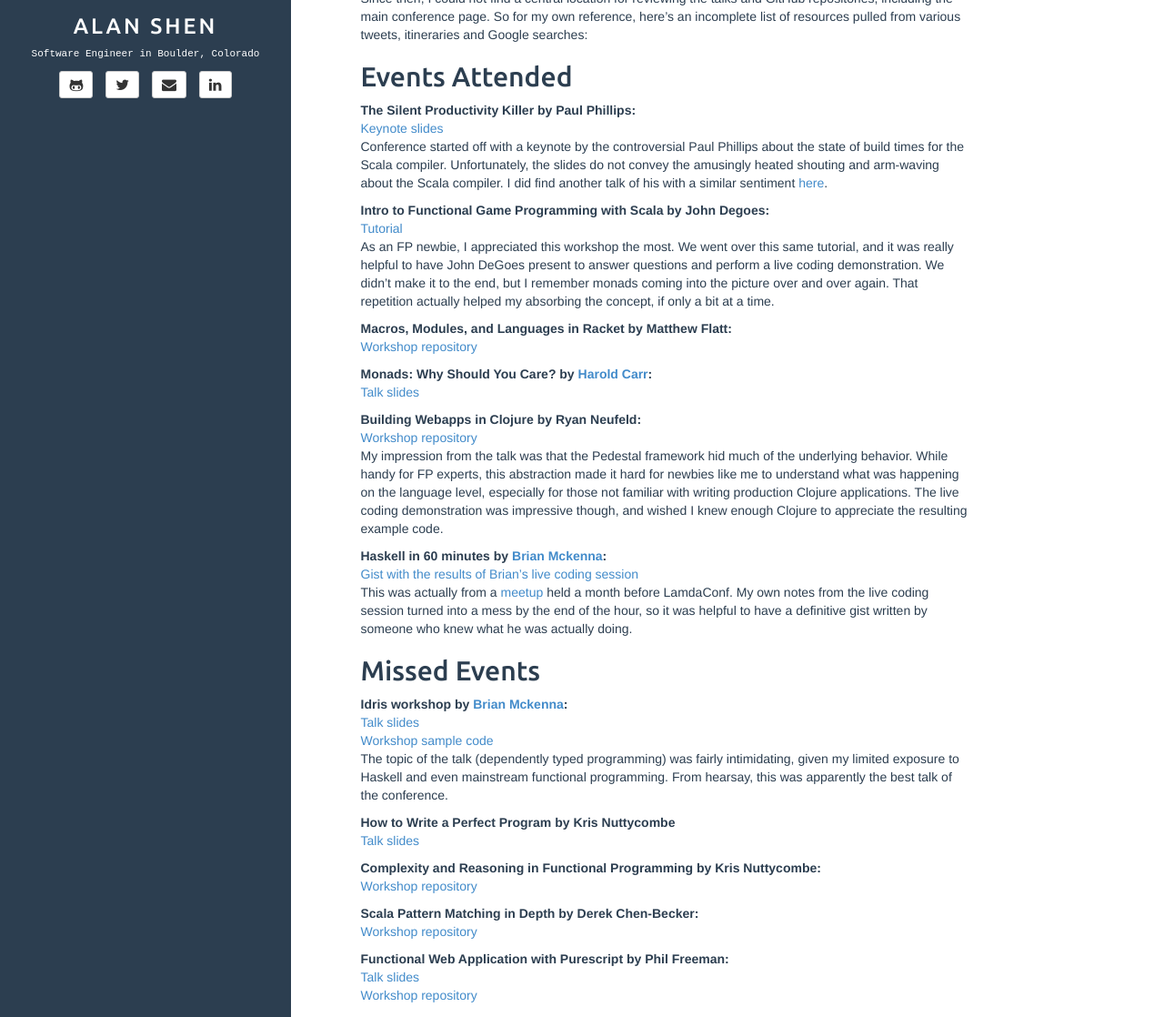
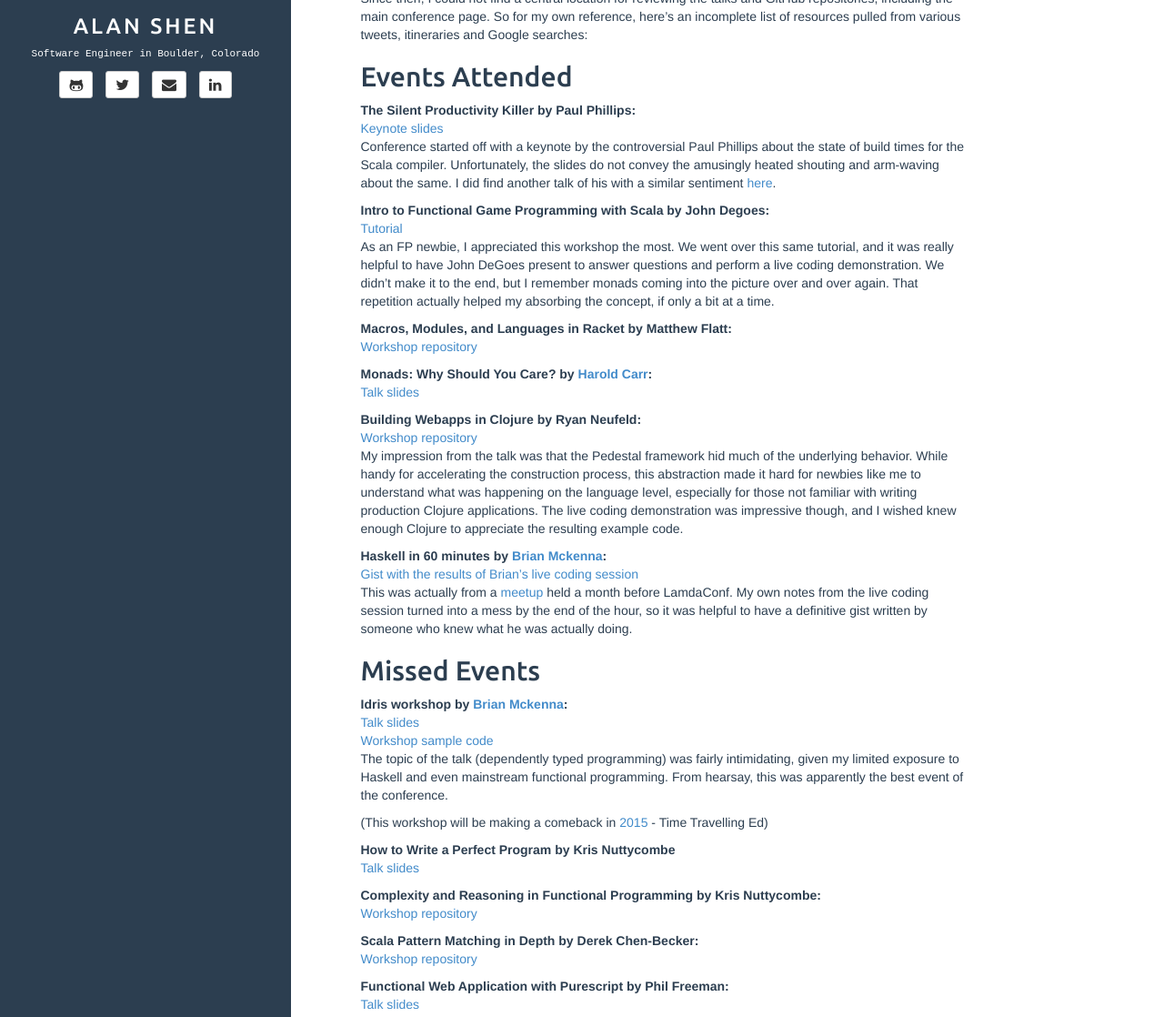
Before and after one commit to sunzenshen/sunzenshen.github.io, a Jekyll site: the page built from _posts/2014-04-26-lambdaconf2014-resources.markdown, in a window 1280 px wide and 1400 px high, cut to the strip 282-1400 px from the top of the window. Shown: the whole strip at 91% size. Built offline with Jekyll 4.4.1, drawn with Linux system fonts in a browser that asks for light colours.

Commit message:
Wording tweaks and a note on 2015

```diff
--- a/_posts/2014-04-26-lambdaconf2014-resources.markdown
+++ b/_posts/2014-04-26-lambdaconf2014-resources.markdown
@@ -24,7 +24,7 @@
 [Keynote slides](http://www.slideshare.net/extempore/keynote-lambdaconf2014)
 Conference started off with a keynote by the controversial Paul Phillips
 about the state of build times for the Scala compiler.
-Unfortunately, the slides do not convey the amusingly heated shouting and arm-waving about the Scala compiler.
+Unfortunately, the slides do not convey the amusingly heated shouting and arm-waving about the same.
 I did find another talk of his with a similar sentiment [here](https://www.youtube.com/watch?v=uiJycy6dFSQ).
 
 **Intro to Functional Game Programming with Scala by John Degoes:**
@@ -45,11 +45,11 @@
 **Building Webapps in Clojure by Ryan Neufeld:**
 [Workshop repository](https://github.com/rkneufeld/pedestal-workshop)
 My impression from the talk was that the Pedestal framework hid much of the underlying behavior.
-While handy for FP experts,
+While handy for accelerating the construction process,
 this abstraction made it hard for newbies like me to understand what was happening on the language level,
 especially for those not familiar with writing production Clojure applications.
 The live coding demonstration was impressive though,
-and wished I knew enough Clojure to appreciate the resulting example code.
+and I wished knew enough Clojure to appreciate the resulting example code.
 
 **Haskell in 60 minutes by [Brian Mckenna](https://twitter.com/puffnfresh):**
 [Gist with the results of Brian’s live coding session](https://gist.github.com/puffnfresh/9824390)
@@ -65,7 +65,9 @@
 [Workshop sample code](https://github.com/puffnfresh/idris-workshop)
 The topic of the talk (dependently typed programming) was fairly intimidating,
 given my limited exposure to Haskell and even mainstream functional programming.
-From hearsay, this was apparently the best talk of the conference.
+From hearsay, this was apparently the best event of the conference.
+
+(This workshop will be making a comeback in [2015](http://www.degoesconsulting.com/lambdaconf-2015/#talk-dec90) - Time Travelling Ed)
 
 **How to Write a Perfect Program by Kris Nuttycombe**
 [Talk slides](https://github.com/nuttycom/lambdaconf-2014)
```
